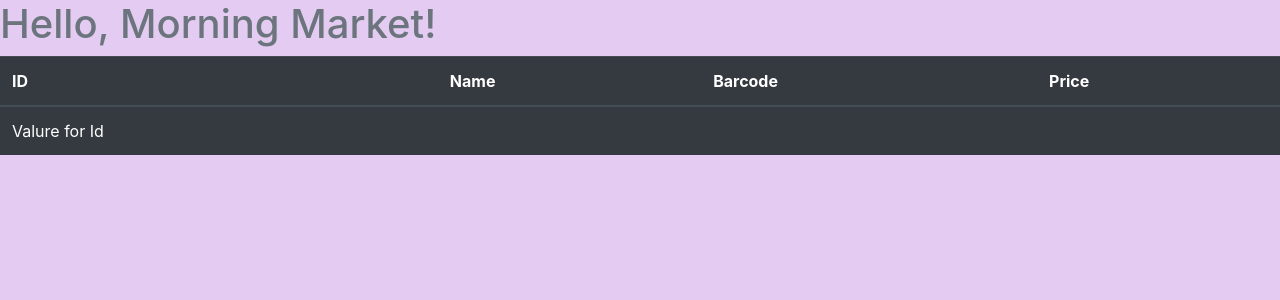
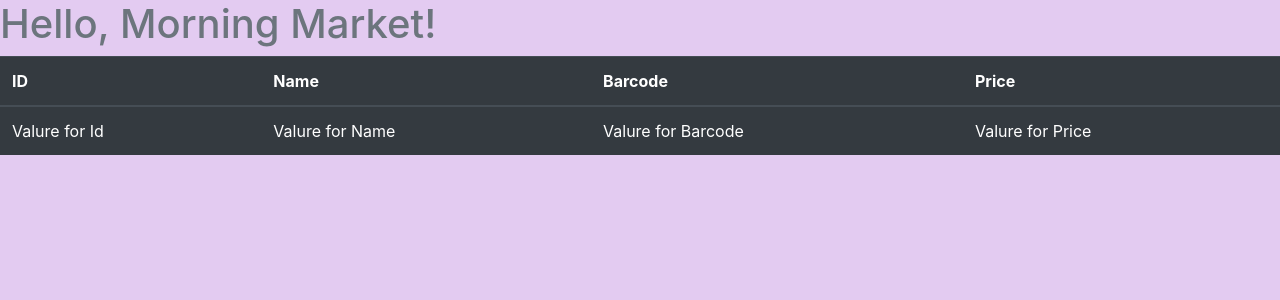
Before and after one commit to DarishkaAMS/Flask_Projects-E_FlaskMarket, a Flask app: page /market in a window 1280 px wide. Shown: the part 56-356 px from the top of the page. Run offline with Flask 2, Linux system fonts and the light colour scheme.

Commit message:
Update market.html with <table>

```diff
--- a/templates/market.html
+++ b/templates/market.html
@@ -51,6 +51,9 @@
             <!-- Your rows inside the table HERE: -->
                 <tr>
                     <td>Valure for Id</td>
+                    <td>Valure for Name</td>
+                    <td>Valure for Barcode</td>
+                    <td>Valure for Price</td>
                 </tr>
         </tbody>
     </table>
```
